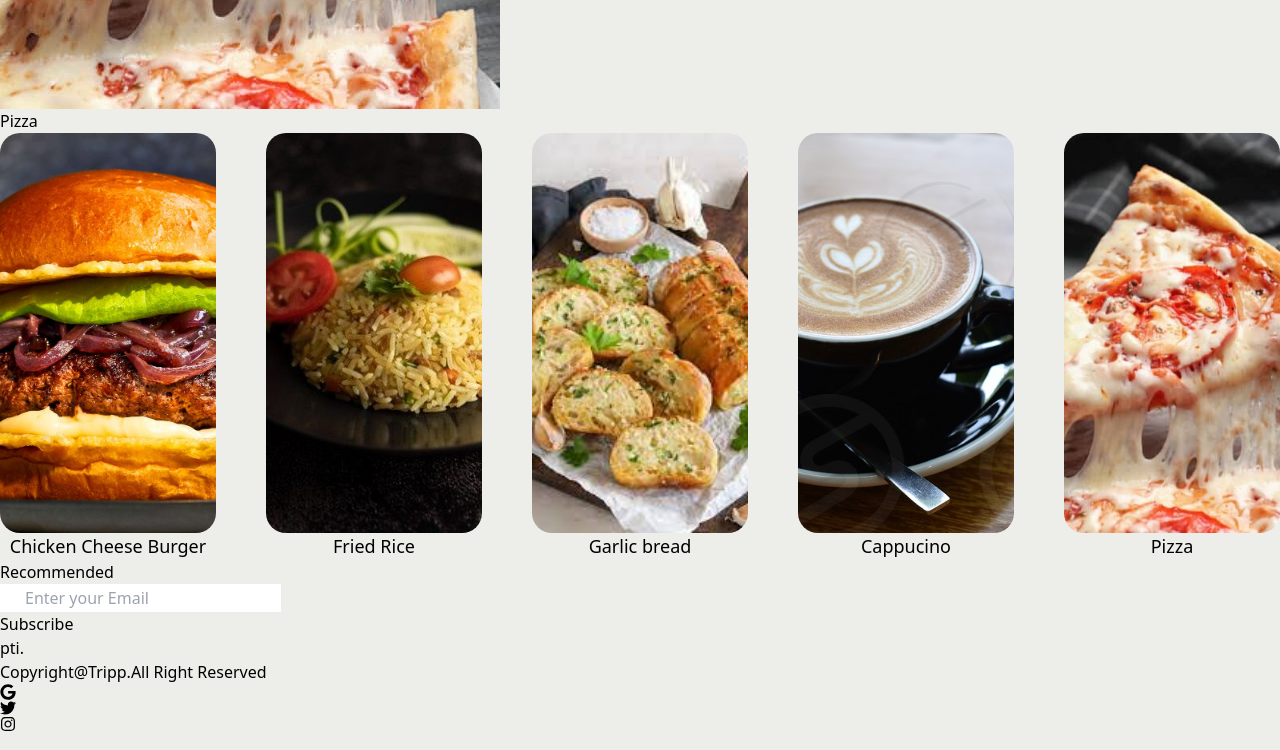
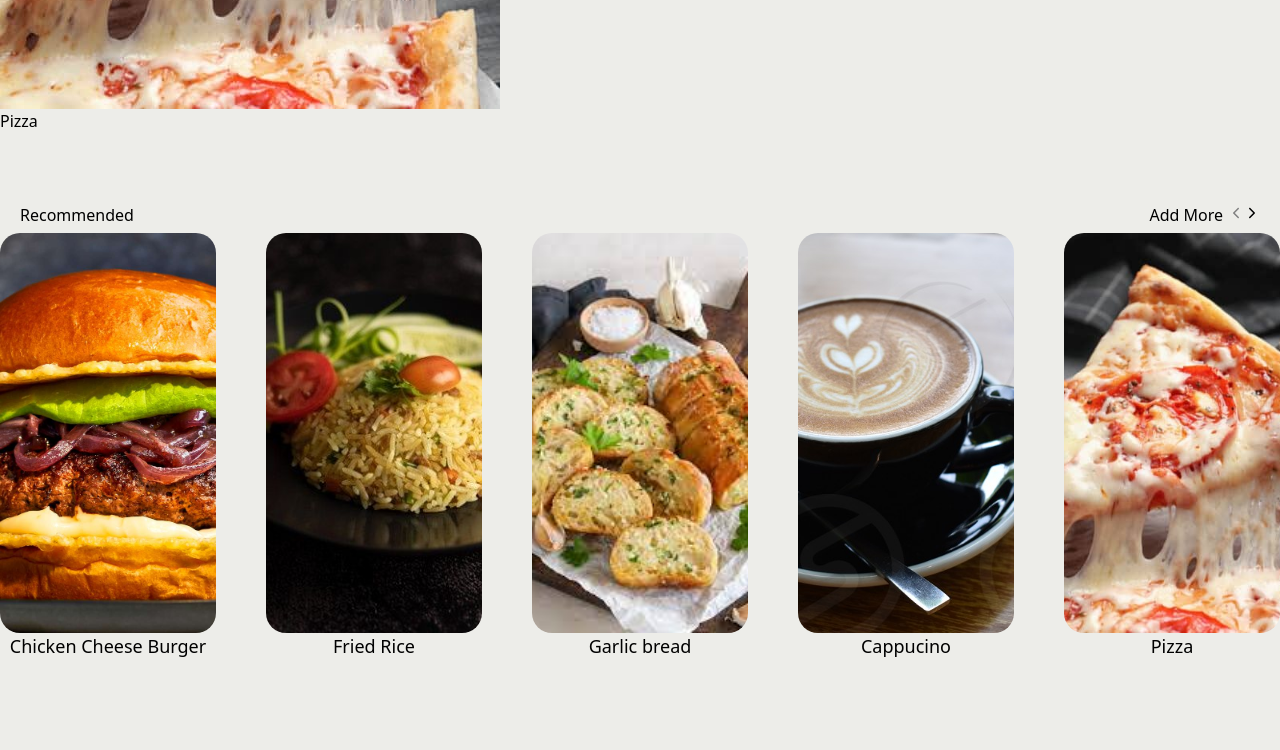
Before and after one commit to Raiyan109/quad-theory-fe, a React (Vite) app: page / in a window 1280 px wide. Shown: the part 3180-3930 px from the top of the page. Built offline with nearby package versions, Linux system fonts and the light colour scheme; some icons are missing.

Commit message:
swiper ok

```diff
--- a/src/components/Recommended.jsx
+++ b/src/components/Recommended.jsx
@@ -8,7 +8,7 @@ import RecSwiperBtn from './RecSwiperBtn';
 
 const Recommended = () => {
     return (
-        <div>
+        <div className='recContainer py-10 px-12 md:px-10 lg:px-32'>
             <Swiper
                 slidesPerView={1}
                 spaceBetween={10}
@@ -32,8 +32,13 @@ const Recommended = () => {
                 modules={[Pagination]}
                 className="mySwiper"
             >
-                <div className='flex justify-between items-center'>
+                <div className='recHeader'>
                     <h1>Recommended</h1>
+                </div>
+                <div className='recArrow'>
+                    <div>
+                        <button className="text-orange-400" >Add More</button>
+                    </div>
                     <RecSwiperBtn />
                 </div>
                 {Foods.map((food) => (
--- a/src/styles/recSwiperBtn.css
+++ b/src/styles/recSwiperBtn.css
@@ -1,8 +1,12 @@
 .recButtonContainer {
-    position: absolute;
-    top: -70;
+    /* position: absolute;
+    top: 0; */
 }
 
-.recBtn1 {}
+.recBtn1 {
+    color: gray;
+}
 
-.recBtn2 {}
+.recBtn2 {
+    color: black;
+}
--- a/src/styles/recommended.css
+++ b/src/styles/recommended.css
@@ -1,6 +1,19 @@
+.recContainer {
+    position: relative;
+    /* padding: 30px 200px; */
+    height: 100%;
+}
+
+
+
 .swiper {
     width: 100%;
-    height: 100%;
+    padding-top: 100px;
+    padding-bottom: 50px;
+    position: relative;
+    /* background-color: blue; */
+    height: 800px;
+
 }
 
 .swiper-slide {
@@ -14,6 +27,21 @@
     align-items: center; */
 }
 
+.recArrow {
+    position: absolute;
+    top: 70px;
+    right: 20px;
+    display: flex;
+    align-items: center;
+    gap: 5px;
+}
+
+.recHeader {
+    position: absolute;
+    top: 70px;
+    left: 20px;
+}
+
 .swiper-slide img {
     display: block;
     width: 400px;
```
